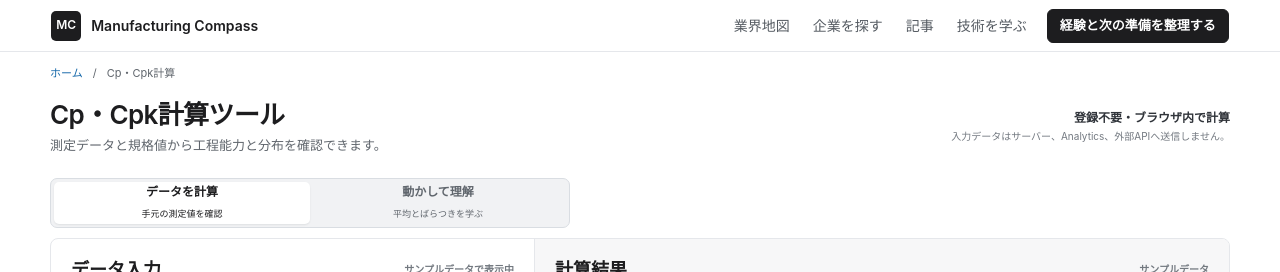
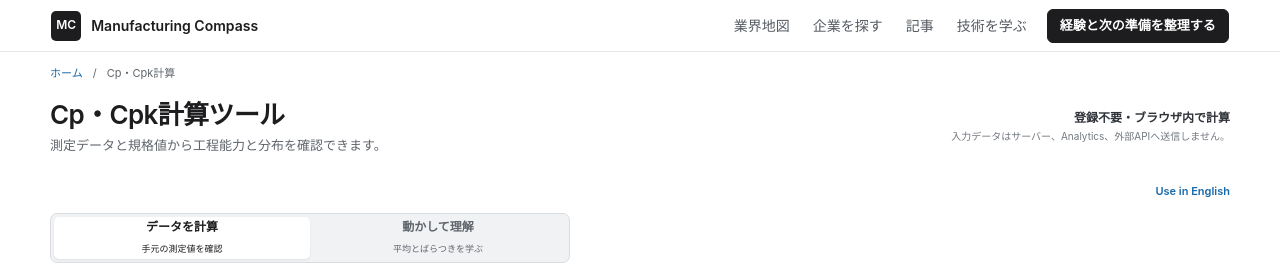
Before and after one commit to ryo0905-eng/manufacturing-compass, a Next.js app: page /tools/cpk in a window 1280 px wide. Shown: the top 272 px of the page. Built offline with nearby package versions, Linux system fonts and the light colour scheme; no server answers.

Commit message:
feat: publish English Cpk tool

```diff
--- a/src/data/cpk-english.ts
+++ b/src/data/cpk-english.ts
@@ -1,4 +1,4 @@
-/** The English UI is reviewable by URL; search discovery starts after human review. */
+/** Publication metadata for the English Cpk tool. */
 export const englishCpkRelease: {
   status: "draft" | "published";
   translatedAt: string;
@@ -6,11 +6,11 @@ export const englishCpkRelease: {
   reviewedAt: string | null;
   publishedAt: string | null;
 } = {
-  status: "draft",
+  status: "published",
   translatedAt: "2026-09-21",
   updatedAt: "2026-09-21",
-  reviewedAt: null,
-  publishedAt: null,
+  reviewedAt: "2026-09-21",
+  publishedAt: "2026-09-21",
 };
 
 export function isEnglishCpkPublished() {
```
Also changed, not shown: 2 other files (tests, documents, lock files or other folders).
